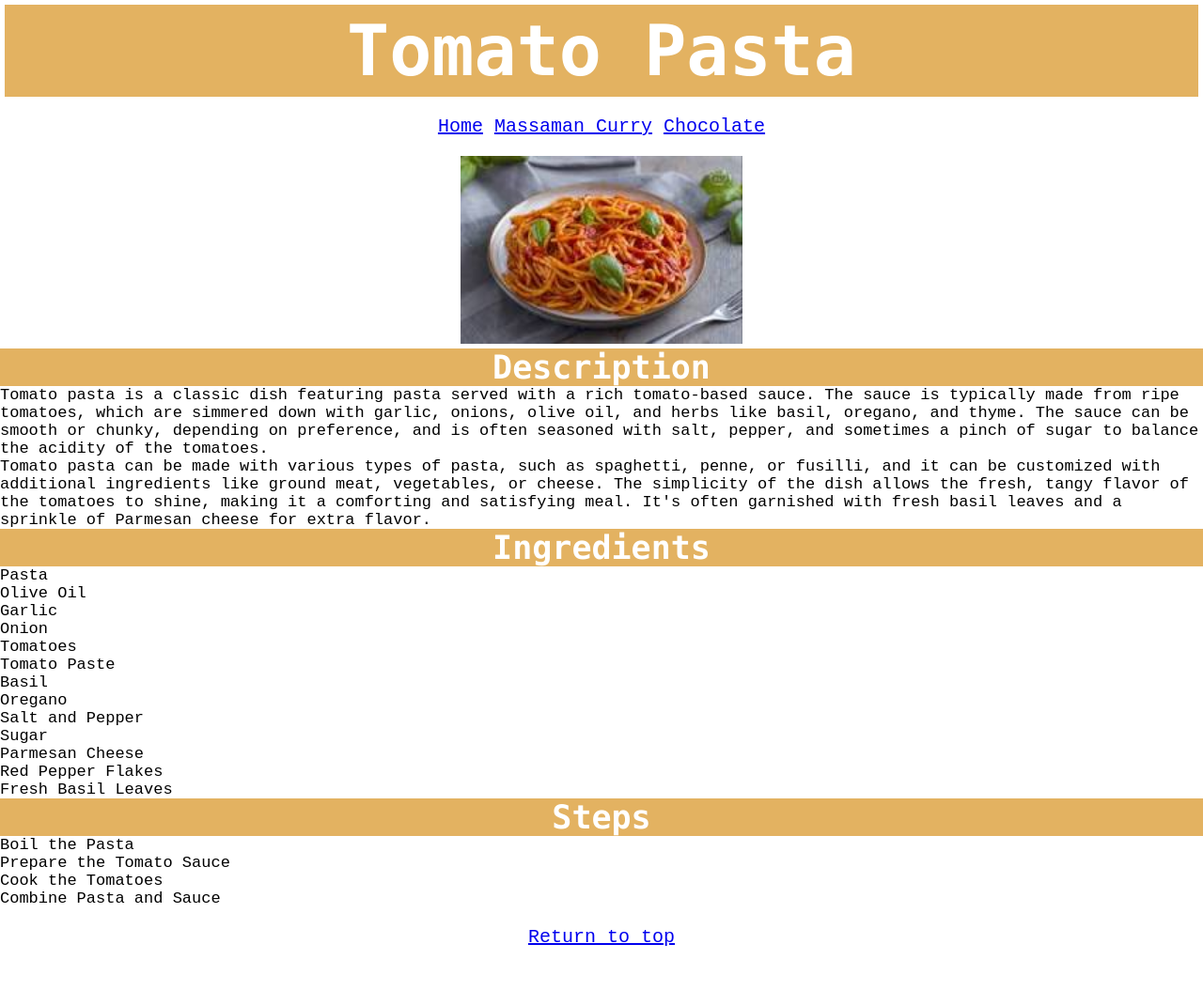
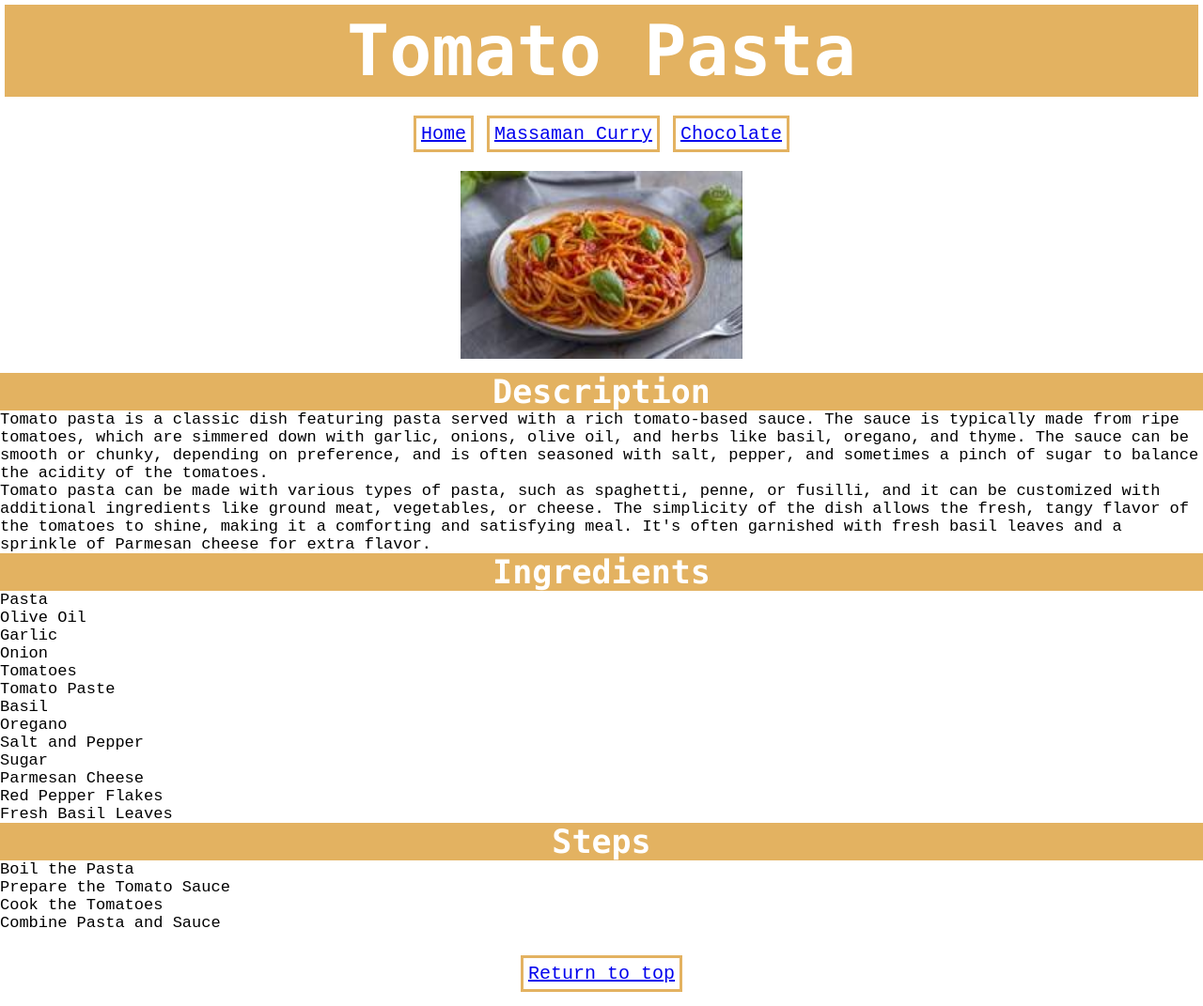
Before and after one commit to f-a-l-c-o-d-e/odin-recipes, a plain HTML site: page pages/pasta.html in a window 1280 px wide. Shown: the whole page at 94% size. Before the commit the page ends 1029 px from the top, so only its background shows below. Drawn offline with Linux system fonts and the light colour scheme.

Commit message:
fix: Change the menu and sub-menu

```diff
--- a/css/styles.css
+++ b/css/styles.css
@@ -19,13 +19,24 @@ h1 {
 
 .menu,
 .sub-menu {
+    text-align: center;
+}
+
+.menu li,
+.sub-menu li {
+    display: inline-block;
     font-family: monospace;
     font-size: 20px;
-    text-align: center;
 
     padding: 5px;
-    margin: 15px 5px 15px 5px;
+    margin: 5px 5px 15px 5px;
+    border: 3px solid rgba(227,178,97,255);
 }
+
+.sub-menu li {
+    margin-top: 25px;
+}
+
 
 img {
     width: 300px;
@@ -34,6 +45,7 @@ img {
 
 .img {
     text-align: center;
+    margin: 5px 0px 10px 0px;
 }
 
 h2 {
--- a/pages/pasta.html
+++ b/pages/pasta.html
@@ -7,11 +7,11 @@
     </head>
     <body>
         <h1>Tomato Pasta</h1>
-        <p class="menu">
-            <a href="../index.html">Home</a>
-            <a href="./massaman-curry.html">Massaman Curry</a>
-            <a href="./chocolate.html">Chocolate</a>
-        </p>
+        <ul class="menu">
+            <li><a href="../index.html">Home</a></li>
+            <li><a href="./massaman-curry.html">Massaman Curry</a></li>
+            <li><a href="./chocolate.html">Chocolate</a></li>
+        </ul>
         <p class="img">
             <img src="../img/pasta.jpeg" alt="Tomato pasta" width="300">
         </p>
@@ -41,8 +41,8 @@
             <li>Cook the Tomatoes</li>
             <li>Combine Pasta and Sauce</li>
         </ol>
-        <p class="sub-menu">
-            <a href="#">Return to top</a>
-        </p>
+        <ul class="sub-menu">
+            <li><a href="#">Return to top</a></li>
+        </ul>
     </body>
 </html>
```
Also changed, not shown: index.html (+5 -5 lines).
